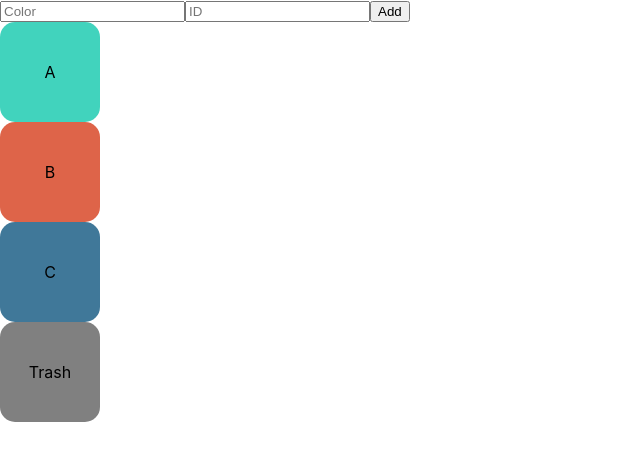
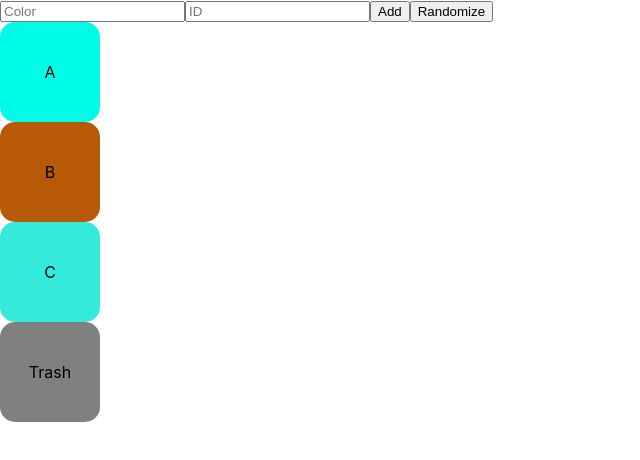
Before and after one commit to tmetcalfe89/react-dnd, a React (Create React App) app: page / in a window 1280 px wide. Shown: the top 460 px of the page, without its empty margins (0-640 px from the left). Built offline with nearby package versions, Linux system fonts and the light colour scheme.

Commit message:
Added randomize color functionality.
Not essential, but fun.

```diff
--- a/package.json
+++ b/package.json
@@ -6,6 +6,7 @@
     "@testing-library/jest-dom": "^5.14.1",
     "@testing-library/react": "^11.2.7",
     "@testing-library/user-event": "^12.8.3",
+    "randomcolor": "^0.6.2",
     "react": "^17.0.2",
     "react-dom": "^17.0.2",
     "react-scripts": "4.0.3",
--- a/src/App.js
+++ b/src/App.js
@@ -3,19 +3,20 @@ import DraggableList from "./components/DraggableList";
 import "./App.css";
 import DraggableForm from "./components/DraggableForm";
 import DragTrash from "./components/DragTrash";
+import randomColor from "randomcolor";
 
 function App() {
   const [draggables, setDraggables] = useState([
     {
-      color: "#41D3BD",
+      color: randomColor(),
       id: "A",
     },
     {
-      color: "#DE6449",
+      color: randomColor(),
       id: "B",
     },
     {
-      color: "#407899",
+      color: randomColor(),
       id: "C",
     },
   ]);
--- a/src/components/DraggableForm.js
+++ b/src/components/DraggableForm.js
@@ -1,4 +1,5 @@
 import React, { useState } from "react";
+import randomColor from "randomcolor";
 
 function DraggableForm({ add }) {
   const [color, setColor] = useState("");
@@ -24,6 +25,9 @@ function DraggableForm({ add }) {
         placeholder="ID"
       />
       <button>Add</button>
+      <button onClick={() => setColor(randomColor())} type="button">
+        Randomize
+      </button>
     </form>
   );
 }
```
Also changed, not shown: 1 other file (tests, documents, lock files or other folders).
